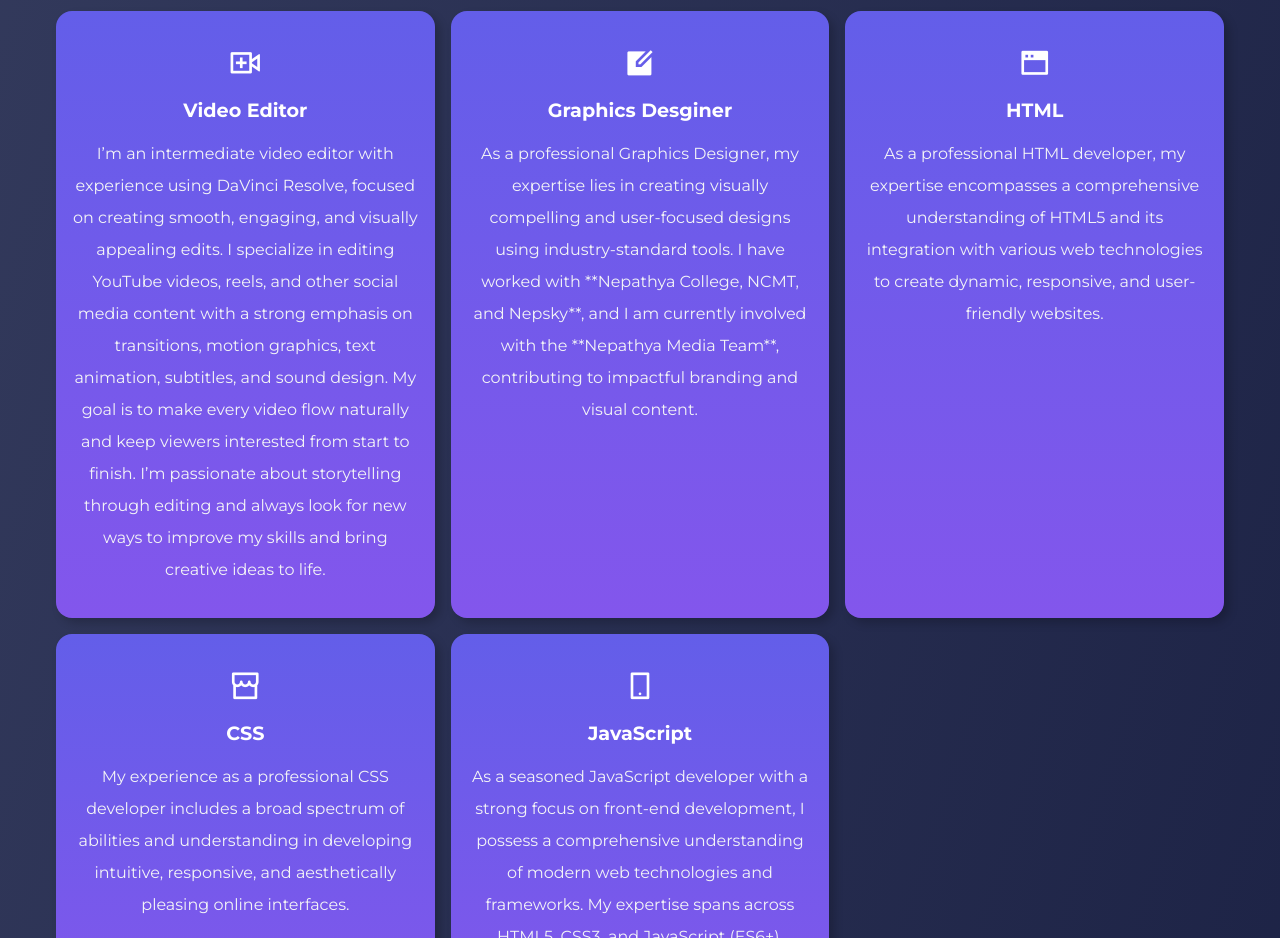
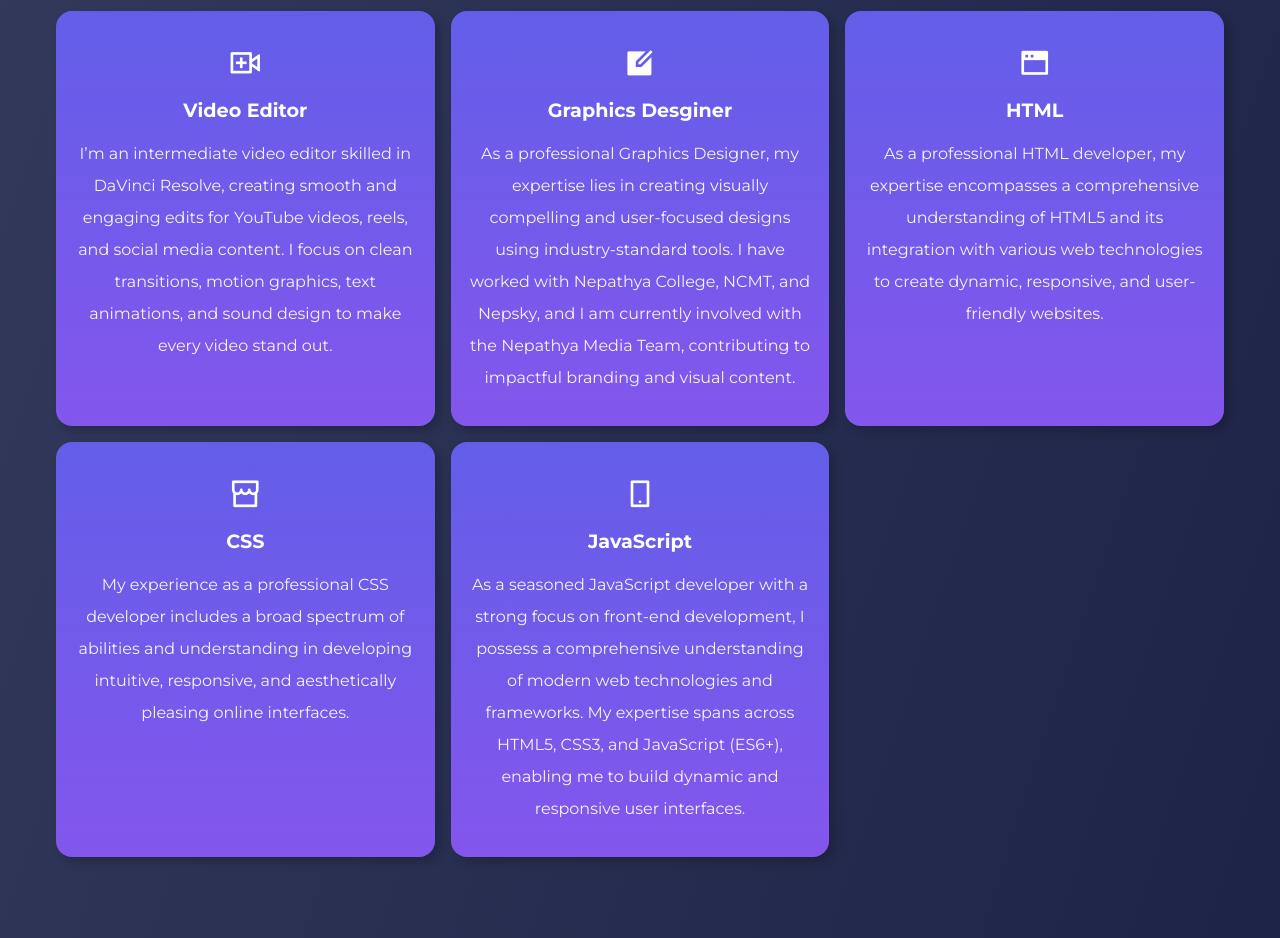
Before and after one commit to Dineshtandan/Protfolio, a plain HTML site: page index.htm in a window 1280 px wide. Shown: the part 1700-2638 px from the top of the page. Drawn offline with nearby package versions, Linux system fonts and the light colour scheme.

Commit message:
Update index.htm

```diff
--- a/index.htm
+++ b/index.htm
@@ -76,14 +76,14 @@
           <span><i class="ri-video-add-line"></i></span>
           <h4>Video Editor</h4>
           <p>
-            I’m an intermediate video editor with experience using DaVinci Resolve, focused on creating smooth, engaging, and visually appealing edits. I specialize in editing YouTube videos, reels, and other social media content with a strong emphasis on transitions, motion graphics, text animation, subtitles, and sound design. My goal is to make every video flow naturally and keep viewers interested from start to finish. I’m passionate about storytelling through editing and always look for new ways to improve my skills and bring creative ideas to life.
+            I’m an intermediate video editor skilled in DaVinci Resolve, creating smooth and engaging edits for YouTube videos, reels, and social media content. I focus on clean transitions, motion graphics, text animations, and sound design to make every video stand out.
           </p>
         </div>
           <div class="service__card">
           <span><i class="ri-edit-box-fill"></i></span>
           <h4>Graphics Desginer</h4>
           <p>
-            As a professional Graphics Designer, my expertise lies in creating visually compelling and user-focused designs using industry-standard tools. I have worked with **Nepathya College, NCMT, and Nepsky**, and I am currently involved with the **Nepathya Media Team**, contributing to impactful branding and visual content.
+            As a professional Graphics Designer, my expertise lies in creating visually compelling and user-focused designs using industry-standard tools. I have worked with Nepathya College, NCMT, and Nepsky, and I am currently involved with the Nepathya Media Team, contributing to impactful branding and visual content.
           </p>
         </div>
         <div class="service__card">
```
